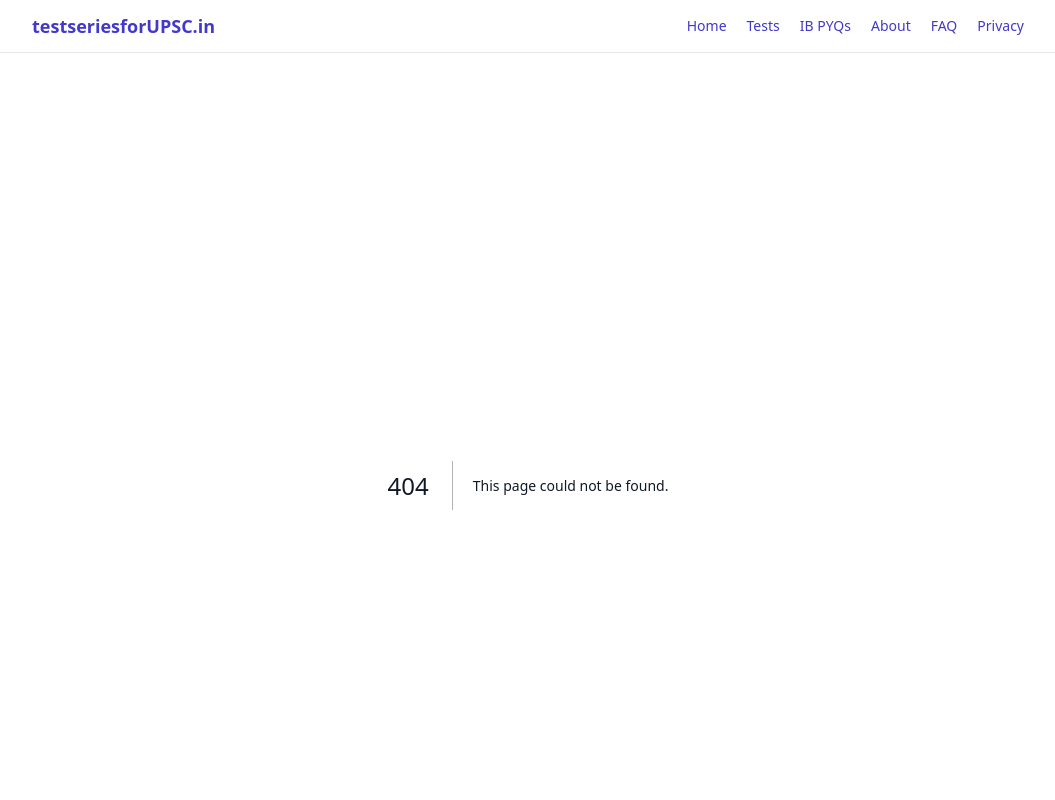
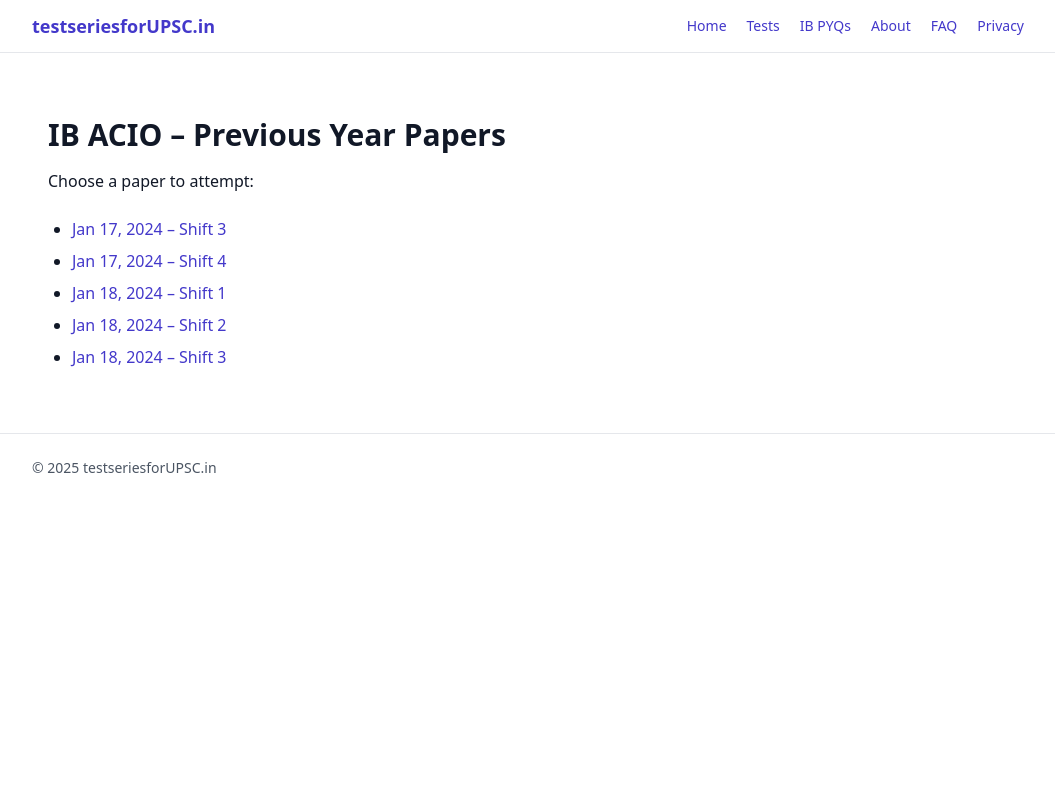
Before and after one commit to meetpujara115/testseriesforUPSC, a Next.js app: page /src/app/ib in a window 1280 px wide. Before the commit this address had no page. Shown: the top 800 px of the page, without its empty margins (112-1167 px from the left). Built offline with nearby package versions, Linux system fonts and the light colour scheme.

Commit message:
Create page.tsx

```diff
--- /dev/null
+++ b/src/app/src/app/ib/page.tsx
@@ -0,0 +1,21 @@
+import Link from "next/link";
+
+export const metadata = { title: "IB PYQs" };
+
+export default function IBPage() {
+  return (
+    <section className="container py-8">
+      <h1 className="text-3xl font-bold mb-4">IB ACIO – Previous Year Papers</h1>
+      <p className="mb-6">Choose a paper to attempt:</p>
+
+      {/* Placeholder list – we’ll wire these up next */}
+      <ul className="list-disc pl-6 space-y-2">
+        <li><Link href="/tests/ib/2024-01-17-shift-3">Jan 17, 2024 – Shift 3</Link></li>
+        <li><Link href="/tests/ib/2024-01-17-shift-4">Jan 17, 2024 – Shift 4</Link></li>
+        <li><Link href="/tests/ib/2024-01-18-shift-1">Jan 18, 2024 – Shift 1</Link></li>
+        <li><Link href="/tests/ib/2024-01-18-shift-2">Jan 18, 2024 – Shift 2</Link></li>
+        <li><Link href="/tests/ib/2024-01-18-shift-3">Jan 18, 2024 – Shift 3</Link></li>
+      </ul>
+    </section>
+  );
+}
```
